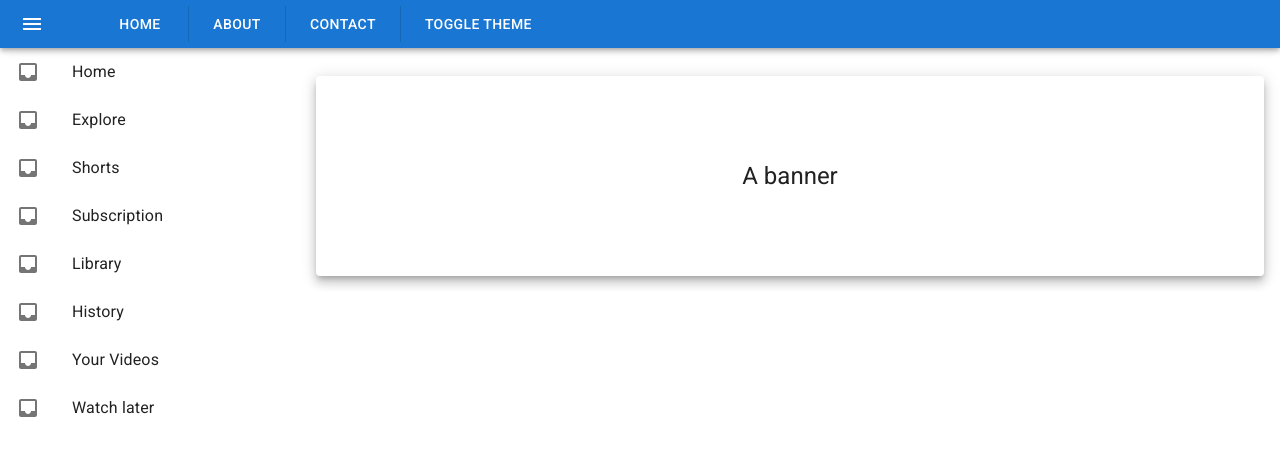
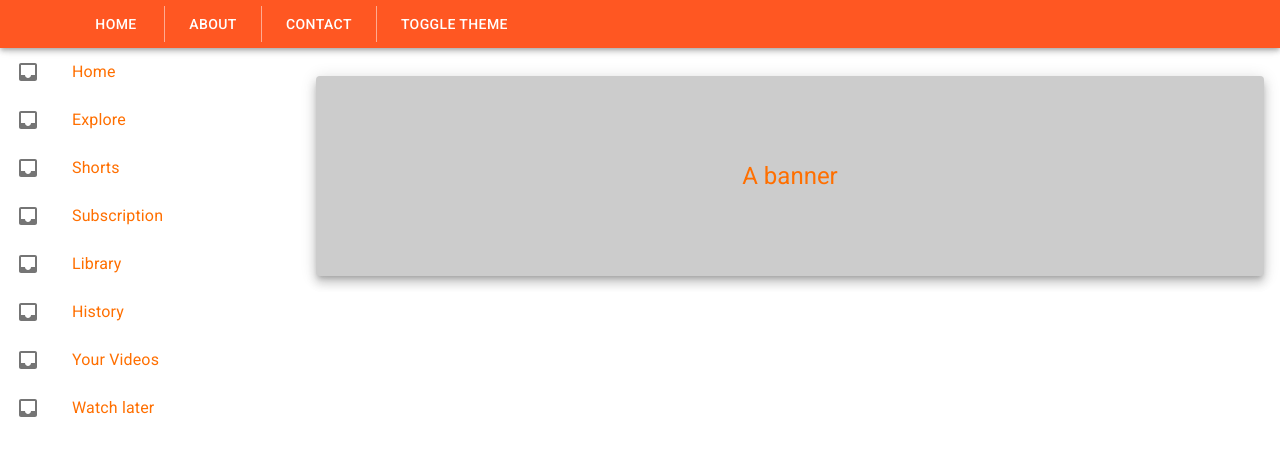
Before and after one commit to BlackLacost/mui-ty-demo, a React (Create React App) app: page / in a window 1280 px wide. Shown: the top 456 px of the page. Built offline with nearby package versions, Linux system fonts and the light colour scheme.

Commit message:
Customize theme

```diff
--- a/src/components/Navbar.jsx
+++ b/src/components/Navbar.jsx
@@ -7,13 +7,14 @@ import {
   IconButton,
   Stack,
   Toolbar,
+  useMediaQuery,
 } from '@mui/material'
 import React from 'react'
 import { ColorModeContext } from '../context/ThemeContext'
 
 export default function Navbar() {
   const ctx = React.useContext(ColorModeContext)
-  // const matches = useMediaQuery('(max-width:600px)');
+  const matches = useMediaQuery('(max-width: 600px)')
 
   return (
     <Box sx={{ flexGrow: 1 }}>
@@ -25,7 +26,7 @@ export default function Navbar() {
             aria-label="menu"
             sx={{ mr: 2 }}
           >
-            <MenuIcon />
+            {`${matches}` === 'true' && <MenuIcon />}
           </IconButton>
           <Box sx={{ ml: 5 }}>
             <Stack
--- a/src/container/AppThemeProvider.jsx
+++ b/src/container/AppThemeProvider.jsx
@@ -1,6 +1,50 @@
 import { createTheme, ThemeProvider } from '@mui/material'
+import { amber, deepOrange, deepPurple, grey } from '@mui/material/colors'
 import React from 'react'
 import { ColorModeContext } from '../context/ThemeContext'
+
+const getDesignTokens = (mode) => ({
+  palette: {
+    mode,
+    ...(mode === 'light'
+      ? {
+          primary: deepOrange,
+          divider: deepOrange[200],
+          background: {
+            custom: '#cccccc',
+          },
+          text: {
+            primary: amber[900],
+            secondary: amber[800],
+          },
+        }
+      : {
+          primary: deepPurple,
+          divider: deepPurple[700],
+          background: {
+            default: deepPurple[900],
+            paper: deepPurple[900],
+            custom: '#b90b10',
+          },
+          text: {
+            primary: '#fff',
+            secondary: grey[500],
+          },
+        }),
+  },
+  components: {
+    MuiButton: {
+      defaultProps: {
+        disableRipple: true,
+      },
+    },
+    MuiListItemButton: {
+      defaultProps: {
+        disableRipple: true,
+      },
+    },
+  },
+})
 
 const AppThemeProvider = (props) => {
   const [mode, setMode] = React.useState('light')
@@ -9,11 +53,7 @@ const AppThemeProvider = (props) => {
     setMode((prevMode) => (prevMode === 'light' ? 'dark' : 'light'))
   }
 
-  const theme = createTheme({
-    palette: {
-      mode,
-    },
-  })
+  const theme = createTheme(getDesignTokens(mode))
 
   return (
     <ColorModeContext.Provider value={{ mode, toggleColorMode }}>
```
